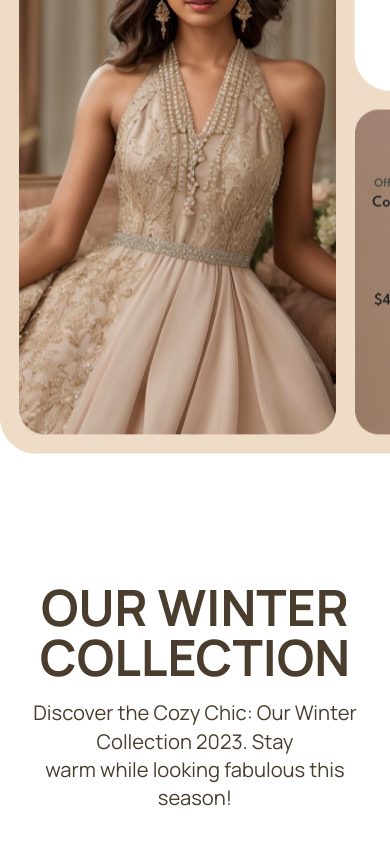
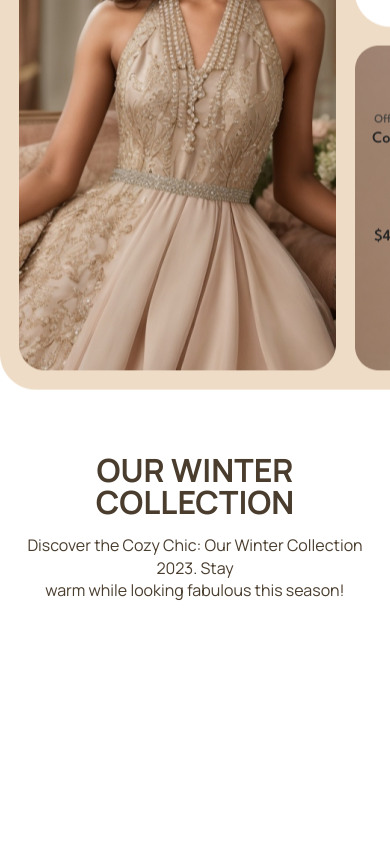
Before and after one commit to Iqtidartara/Main-Plume, a Next.js app: page / in a window 390 px wide. Shown: the part 1231-2075 px from the top of the page. After the commit the page ends 1897 px from the top, so only its background shows below. Built offline with nearby package versions, Linux system fonts and the light colour scheme.

Commit message:
refractor :Winter-Collection

```diff
--- a/components/Collections.tsx
+++ b/components/Collections.tsx
@@ -5,10 +5,10 @@ const Collections = () => {
     <section className="w-full">
       <main className="max-w-[80rem] mx-auto px-4 py-16">
         <div className="flex flex-col items-center justify-center gap-4">
-          <h1 className="text-[#4A3D2E] text-[3.125rem] font-[700] leading-[100%] uppercase text-center">
+          <h1 className="text-[#4A3D2E] md:text-[3.125rem] text-[2rem] font-[700] leading-[100%] uppercase text-center">
             Our Winter collection
           </h1>
-          <p className="text-[#4A3D2E] text-[1.2625rem] font-[400] leading-[140%] text-center">
+          <p className="text-[#4A3D2E] md:text-[1.2625rem] text-[1rem] font-[400] leading-[140%] text-center">
             Discover the Cozy Chic: Our Winter Collection 2023. Stay <br/>warm while
             looking fabulous this season!
           </p>
--- a/components/Demo.tsx
+++ b/components/Demo.tsx
@@ -5,7 +5,7 @@ import { url } from "inspector";
 
 const Demo = () => {
   return (
-    <section className="w-full py-16">
+    <section className="w-full">
       <div
       style={
         {
```
